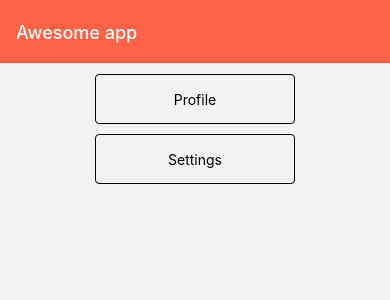
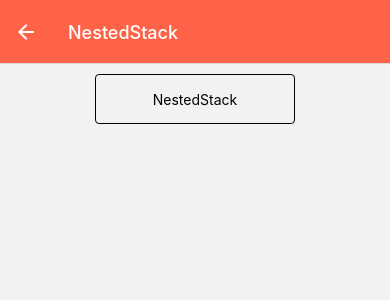
Before and after one commit to dlgmltjr0925/react-native-global-state, a React Native app: screen /NestedStack in a window 390 px wide. Shown: the top 300 px of the page. Built offline with nearby package versions, Linux system fonts and the light colour scheme.

Commit message:
중첩 스택 화면 구현

```diff
--- a/src/navigation/MainStackNavigation.tsx
+++ b/src/navigation/MainStackNavigation.tsx
@@ -1,4 +1,5 @@
 import Home from '../screen/Home';
+import NestedStack from '../screen/NestedStack';
 import Profile from '../screen/Profile';
 import React from 'react';
 import Settings from '../screen/Settings';
@@ -22,6 +23,13 @@ export default function MainStackNavigation() {
         }}
       />
       <Stack.Screen
+        name="NestedStack"
+        component={NestedStack}
+        options={{
+          title: 'NestedStack',
+        }}
+      />
+      <Stack.Screen
         name="Profile"
         component={Profile}
         options={{
--- a/src/screen/Home.tsx
+++ b/src/screen/Home.tsx
@@ -16,6 +16,11 @@ export default function Home() {
 
   return (
     <View style={styles.container}>
+      <Pressable
+        style={styles.buttonWrapper}
+        onPress={handlePress('NestedStack')}>
+        <Text>NestedStack</Text>
+      </Pressable>
       <Pressable style={styles.buttonWrapper} onPress={handlePress('Profile')}>
         <Text>Profile</Text>
       </Pressable>
--- /dev/null
+++ b/src/screen/NestedStack.tsx
@@ -0,0 +1,44 @@
+import { Pressable, StyleSheet, Text, View } from 'react-native';
+import React, { useCallback } from 'react';
+import {
+  StackActions,
+  useNavigation,
+  useNavigationState,
+} from '@react-navigation/native';
+
+export default function NestedStack() {
+  const index = useNavigationState(state => state.index);
+  const screenKey = `NestedStack ${index}`;
+  console.log(`[SCREEN] ${screenKey}`);
+
+  const navigation = useNavigation();
+
+  const handlePress = useCallback(
+    () => navigation.dispatch(StackActions.push('NestedStack')),
+    [navigation],
+  );
+
+  return (
+    <View style={styles.container}>
+      <Pressable style={styles.buttonWrapper} onPress={handlePress}>
+        <Text>NestedStack</Text>
+      </Pressable>
+    </View>
+  );
+}
+
+const styles = StyleSheet.create({
+  container: {
+    flex: 1,
+    alignItems: 'center',
+  },
+  buttonWrapper: {
+    width: 200,
+    height: 50,
+    borderRadius: 4,
+    justifyContent: 'center',
+    alignItems: 'center',
+    borderWidth: 1,
+    marginTop: 10,
+  },
+});
```
